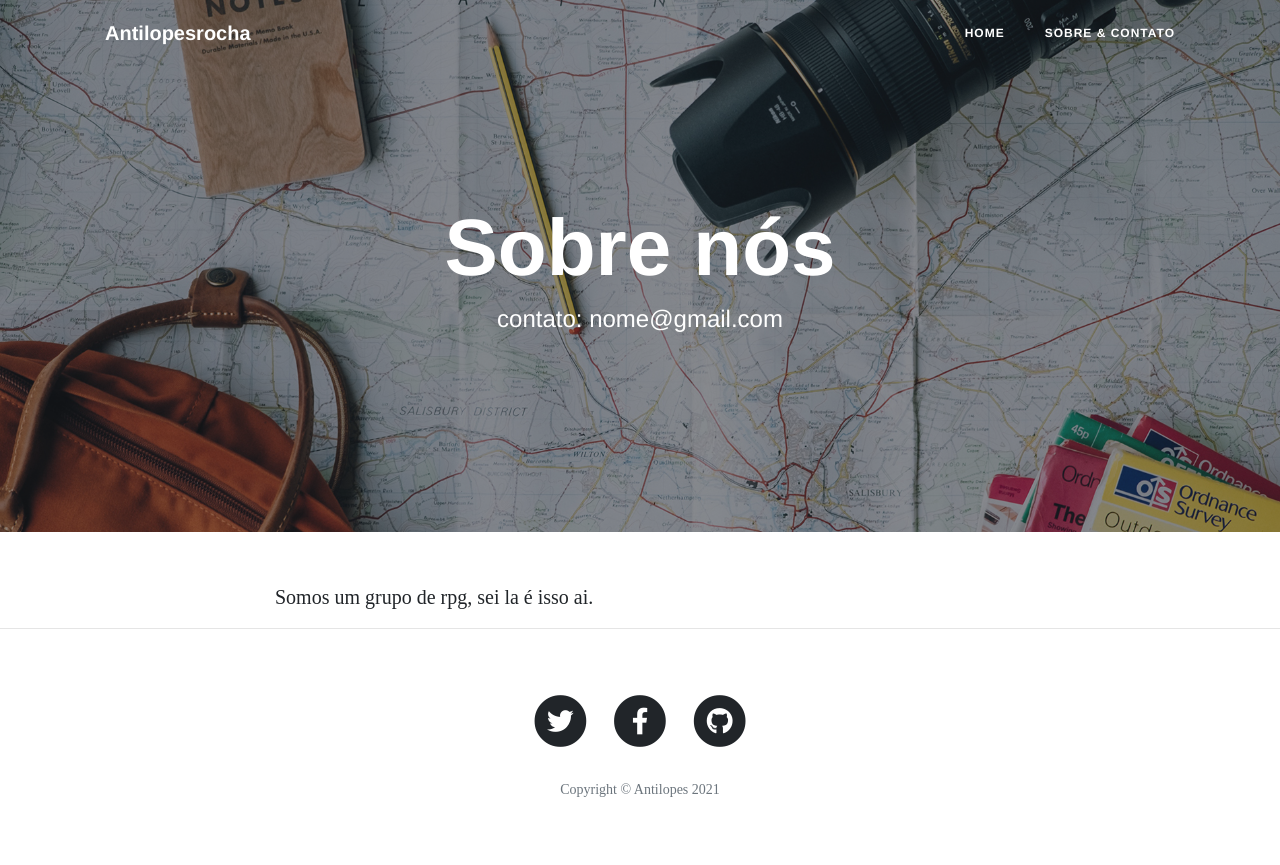
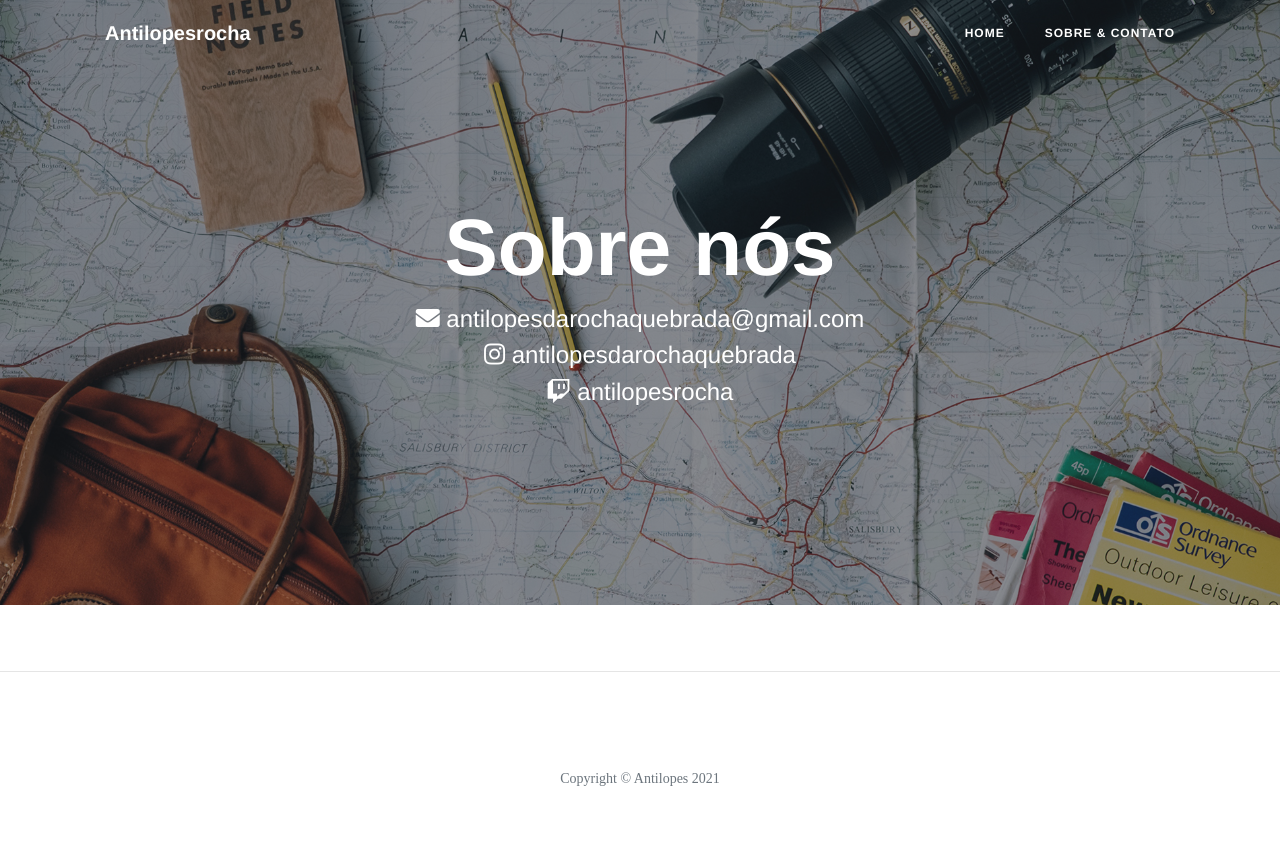
Before and after one commit to otavio99/antilopes, a Flask app: page /sobre in a window 1280 px wide. After the commit the page ends 786 px from the top, so only its background shows below. Run offline with Flask 2, Linux system fonts and the light colour scheme; some libraries are stand-ins or nearby versions; some web fonts are replaced.

Commit message:
update on contact info and footer

```diff
--- a/main/templates/about.html
+++ b/main/templates/about.html
@@ -9,7 +9,9 @@
         <div class="col-lg-8 col-md-10 mx-auto">
           <div class="page-heading">
             <h1>Sobre nós</h1>
-            <span class="subheading">contato: nome@gmail.com</span>
+            <span class="subheading"> <i class="fas fa-envelope"></i> <span style="vertical-align: top;">antilopesdarochaquebrada@gmail.com</span></span>
+            <span class="subheading"> <i class="fab fa-instagram"></i> <span style="vertical-align: top;">antilopesdarochaquebrada</span></span>
+            <span class="subheading"> <i class="fab fa-twitch"></i> <span style="vertical-align: top;">antilopesrocha</span></span>
           </div>
         </div>
       </div>
@@ -20,7 +22,7 @@
   <div class="container">
     <div class="row">
       <div class="col-lg-8 col-md-10 mx-auto">
-        Somos um grupo de rpg, sei la é isso ai.
+
       </div>
     </div>
   </div>
--- a/templates/base.html
+++ b/templates/base.html
@@ -55,32 +55,32 @@
         <div class="container">
             <div class="row">
                 <div class="col-lg-8 col-md-10 mx-auto">
-                    <ul class="list-inline text-center">
-                        <li class="list-inline-item">
-                            <a href="#">
-                <span class="fa-stack fa-lg">
-                  <i class="fas fa-circle fa-stack-2x"></i>
-                  <i class="fab fa-twitter fa-stack-1x fa-inverse"></i>
-                </span>
-                            </a>
-                        </li>
-                        <li class="list-inline-item">
-                            <a href="#">
-                <span class="fa-stack fa-lg">
-                  <i class="fas fa-circle fa-stack-2x"></i>
-                  <i class="fab fa-facebook-f fa-stack-1x fa-inverse"></i>
-                </span>
-                            </a>
-                        </li>
-                        <li class="list-inline-item">
-                            <a href="#">
-                <span class="fa-stack fa-lg">
-                  <i class="fas fa-circle fa-stack-2x"></i>
-                  <i class="fab fa-github fa-stack-1x fa-inverse"></i>
-                </span>
-                            </a>
-                        </li>
-                    </ul>
+<!--                    <ul class="list-inline text-center">-->
+<!--                        <li class="list-inline-item">-->
+<!--                            <a href="#">-->
+<!--                                <span class="fa-stack fa-lg">-->
+<!--                                  <i class="fas fa-circle fa-stack-2x"></i>-->
+<!--                                  <i class="fab fa-twitter fa-stack-1x fa-inverse"></i>-->
+<!--                                </span>-->
+<!--                            </a>-->
+<!--                        </li>-->
+<!--                        <li class="list-inline-item">-->
+<!--                            <a href="#">-->
+<!--                                <span class="fa-stack fa-lg">-->
+<!--                                  <i class="fas fa-circle fa-stack-2x"></i>-->
+<!--                                  <i class="fab fa-facebook-f fa-stack-1x fa-inverse"></i>-->
+<!--                                </span>-->
+<!--                            </a>-->
+<!--                        </li>-->
+<!--                        <li class="list-inline-item">-->
+<!--                            <a href="#">-->
+<!--                                <span class="fa-stack fa-lg">-->
+<!--                                  <i class="fas fa-circle fa-stack-2x"></i>-->
+<!--                                  <i class="fab fa-github fa-stack-1x fa-inverse"></i>-->
+<!--                                </span>-->
+<!--                            </a>-->
+<!--                        </li>-->
+<!--                    </ul>-->
                     <p class="copyright text-muted">Copyright &copy; Antilopes 2021</p>
                 </div>
             </div>
```
